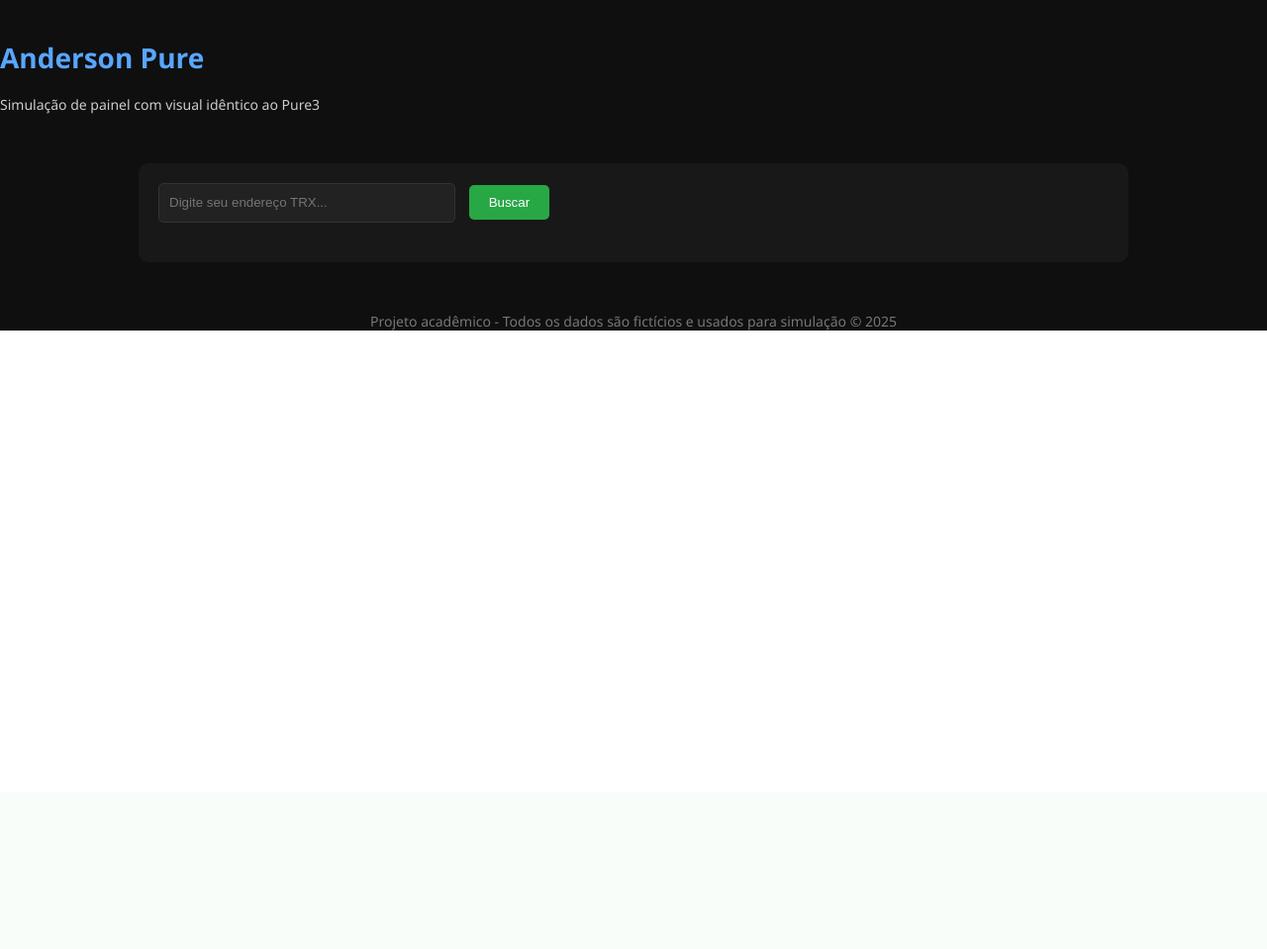
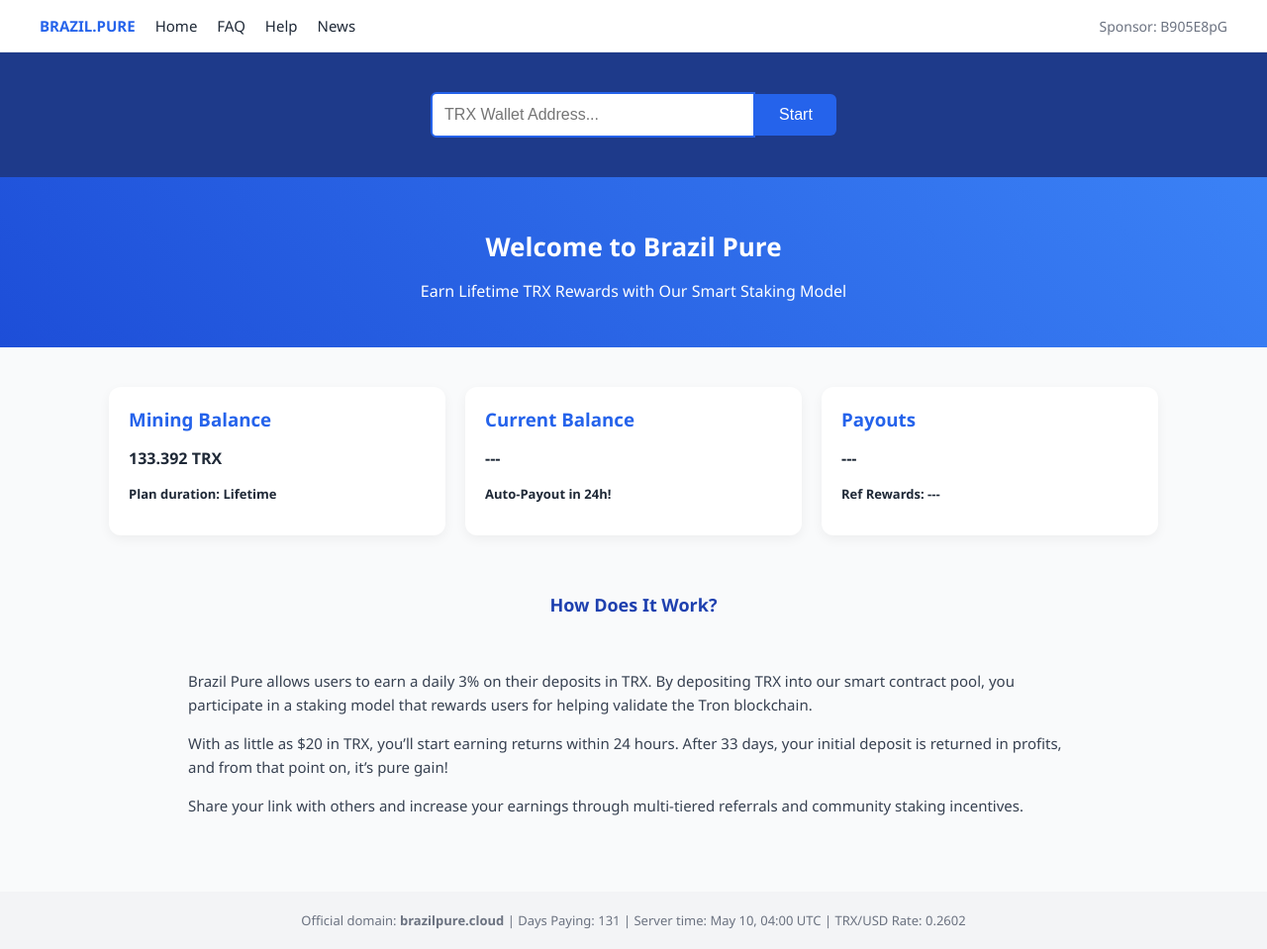
Before and after one commit to pure4-collab/site, a Flask app: page / in a window 1280 px wide. Shown: the whole page at 99% size. Before the commit the page ends 334 px from the top, so only its background shows below. Run offline with Flask 3, Linux system fonts and the light colour scheme.

Commit message:
Update index.html

```diff
--- a/templates/index.html
+++ b/templates/index.html
@@ -1,109 +1,181 @@
-
 <!DOCTYPE html>
 <html lang="en">
 <head>
   <meta charset="UTF-8" />
-  <title>Anderson Pure</title>
+  <title>Brazil Pure</title>
   <meta name="viewport" content="width=device-width, initial-scale=1" />
-  <link rel="stylesheet" href="PURE3.cloud_files/style.css">
   <style>
-    body { background: #0f0f0f; color: #ccc; font-family: 'Segoe UI', sans-serif; }
-    .painel-dinamico {
-      max-width: 1000px;
-      margin: 30px auto;
-      background: #181818;
-      padding: 20px;
-      border-radius: 10px;
+    body {
+      margin: 0;
+      font-family: 'Segoe UI', sans-serif;
+      background: #f9fafb;
+      color: #1f2937;
     }
-    .painel-dinamico input {
+    header {
+      background: #fff;
+      padding: 16px 40px;
+      border-bottom: 1px solid #e5e7eb;
+      display: flex;
+      justify-content: space-between;
+      align-items: center;
+    }
+    .nav-left {
+      display: flex;
+      gap: 20px;
+      font-size: 15px;
+    }
+    .nav-left a {
+      text-decoration: none;
+      color: #1f2937;
+    }
+    .sponsor {
+      font-size: 14px;
+      color: #6b7280;
+    }
+    .hero {
+      display: flex;
+      justify-content: center;
+      align-items: center;
+      padding: 40px;
+      background: #1e3a8a;
+    }
+    .hero input {
+      padding: 12px;
+      font-size: 16px;
       width: 300px;
-      padding: 10px;
-      background: #222;
-      color: #fff;
-      border: 1px solid #333;
-      border-radius: 5px;
-      margin-right: 10px;
+      border: 2px solid #2563eb;
+      border-radius: 6px 0 0 6px;
     }
-    .painel-dinamico button {
-      padding: 10px 20px;
-      background: #28a745;
+    .hero button {
+      padding: 12px 24px;
+      font-size: 16px;
+      border: none;
+      background: #2563eb;
       color: white;
-      border: none;
-      border-radius: 5px;
+      border-radius: 0 6px 6px 0;
       cursor: pointer;
     }
-    .painel-dinamico .cards {
+    .banner {
+      background: linear-gradient(45deg, #1d4ed8, #3b82f6);
+      color: white;
+      padding: 30px 40px;
+      text-align: center;
+    }
+    .banner h2 {
+      font-size: 26px;
+      margin-bottom: 10px;
+    }
+    .cards {
       display: flex;
       flex-wrap: wrap;
+      justify-content: center;
       gap: 20px;
-      margin-top: 20px;
+      padding: 40px 20px;
     }
-    .painel-dinamico .card {
-      flex: 1 1 30%;
-      background: #202020;
-      padding: 15px;
-      border-radius: 8px;
+    .card {
+      background: white;
+      padding: 20px;
+      width: 300px;
+      border-radius: 12px;
+      box-shadow: 0 4px 12px rgba(0,0,0,0.05);
+      transition: all 0.3s ease;
+    }
+    .card h3 {
+      color: #2563eb;
+      margin: 0 0 10px;
+    }
+    .card p {
+      font-weight: bold;
+    }
+    .section-title {
       text-align: center;
-      color: #fff;
+      color: #1e40af;
+      font-weight: bold;
+      font-size: 18px;
     }
-    .painel-dinamico .card h3 {
-      margin: 0 0 10px;
-      color: #4ac1ff;
+    .description {
+      max-width: 900px;
+      margin: 0 auto;
+      padding: 20px;
+      font-size: 15px;
+      line-height: 1.6;
+      color: #374151;
     }
     footer {
-      margin: 50px auto 20px;
+      margin-top: 40px;
+      padding: 20px;
+      background: #f3f4f6;
+      font-size: 13px;
+      color: #6b7280;
       text-align: center;
-      color: #777;
-      font-size: 14px;
     }
   </style>
 </head>
 <body>
 
-<header class="header">
-  <div class="wrap">
-    <h1 style="color:#58a6ff;">Anderson Pure</h1>
-    <p>Simulação de painel com visual idêntico ao Pure3</p>
+<header>
+  <div class="nav-left">
+    <strong style="color:#2563eb;">BRAZIL.PURE</strong>
+    <a href="#">Home</a>
+    <a href="#">FAQ</a>
+    <a href="#">Help</a>
+    <a href="#">News</a>
   </div>
+  <div class="sponsor">Sponsor: B905E8pG</div>
 </header>
 
-<div class="painel-dinamico">
-  <div>
-    <input type="text" id="walletInput" placeholder="Digite seu endereço TRX..." />
-    <button onclick="buscar()">Buscar</button>
+<div class="hero">
+  <input type="text" id="walletInput" placeholder="TRX Wallet Address..." />
+  <button onclick="buscar()">Start</button>
 </div>
-  <div class="cards" id="dadosPainel">
-    <!-- Dados inseridos via JS -->
+
+<div class="banner">
+  <h2>Welcome to <strong>Brazil Pure</strong></h2>
+  <p>Earn Lifetime TRX Rewards with Our Smart Staking Model</p>
+</div>
+
+<div class="cards" id="cards-container">
+  <div class="card">
+    <h3>Mining Balance</h3>
+    <p id="miningBalance">133.392 TRX</p>
+    <p style="font-size:13px;">Plan duration: Lifetime</p>
+  </div>
+  <div class="card">
+    <h3>Current Balance</h3>
+    <p id="currentBalance">---</p>
+    <p style="font-size:13px;">Auto-Payout in 24h!</p>
+  </div>
+  <div class="card">
+    <h3>Payouts</h3>
+    <p id="payouts">---</p>
+    <p style="font-size:13px;">Ref Rewards: <span id="refRewards">---</span></p>
   </div>
 </div>
 
+<h3 class="section-title">How Does It Work?</h3>
+<div class="description">
+  <p>Brazil Pure allows users to earn a daily 3% on their deposits in TRX. By depositing TRX into our smart contract pool, you participate in a staking model that rewards users for helping validate the Tron blockchain.</p>
+  <p>With as little as $20 in TRX, you’ll start earning returns within 24 hours. After 33 days, your initial deposit is returned in profits, and from that point on, it’s pure gain!</p>
+  <p>Share your link with others and increase your earnings through multi-tiered referrals and community staking incentives.</p>
+</div>
+
 <footer>
-  Projeto acadêmico - Todos os dados são fictícios e usados para simulação © 2025
+  Official domain: <strong>brazilpure.cloud</strong> | Days Paying: 131 | Server time: May 10, 04:00 UTC | TRX/USD Rate: 0.2602
 </footer>
 
 <script>
 function buscar() {
   const wallet = document.getElementById("walletInput").value;
-    const div = document.getElementById("dadosPainel");
-    div.innerHTML = "<p style='color:#999'>Carregando dados...</p>";
-
   fetch("/api/relatorio?wallet=" + wallet)
     .then(res => res.json())
     .then(d => {
       if (d.error) {
-          div.innerHTML = "<p style='color:red;'>Erro: " + d.error + "</p>";
+        alert("Erro: " + d.error);
       } else {
-          div.innerHTML = `
-            <div class="card"><h3>Current Balance</h3><p>${d.current_balance || '---'}</p></div>
-            <div class="card"><h3>ROI Hoje</h3><p>${d.daily_roi || '---'}</p></div>
-            <div class="card"><h3>Ref Rewards</h3><p>${d.ref_rewards || '---'}</p></div>
-            <div class="card"><h3>Total de Payouts</h3><p>${d.total_payouts || '---'}</p></div>
-            <div class="card"><h3>Ver Página Original</h3><p><a style="color:#4ac1ff;" href="${d.source}" target="_blank">Clique aqui</a></p></div>
-          `;
+        document.getElementById("currentBalance").innerText = d.current_balance || "---";
+        document.getElementById("payouts").innerText = d.total_payouts || "---";
+        document.getElementById("refRewards").innerText = d.ref_rewards || "---";
       }
-      })
-      .catch(err => {
-        div.innerHTML = "<p style='color:red;'>Erro ao buscar: " + err.message + "</p>";
     });
 }
 </script>
```
Lines whose indentation alone changed are shown as unchanged.
